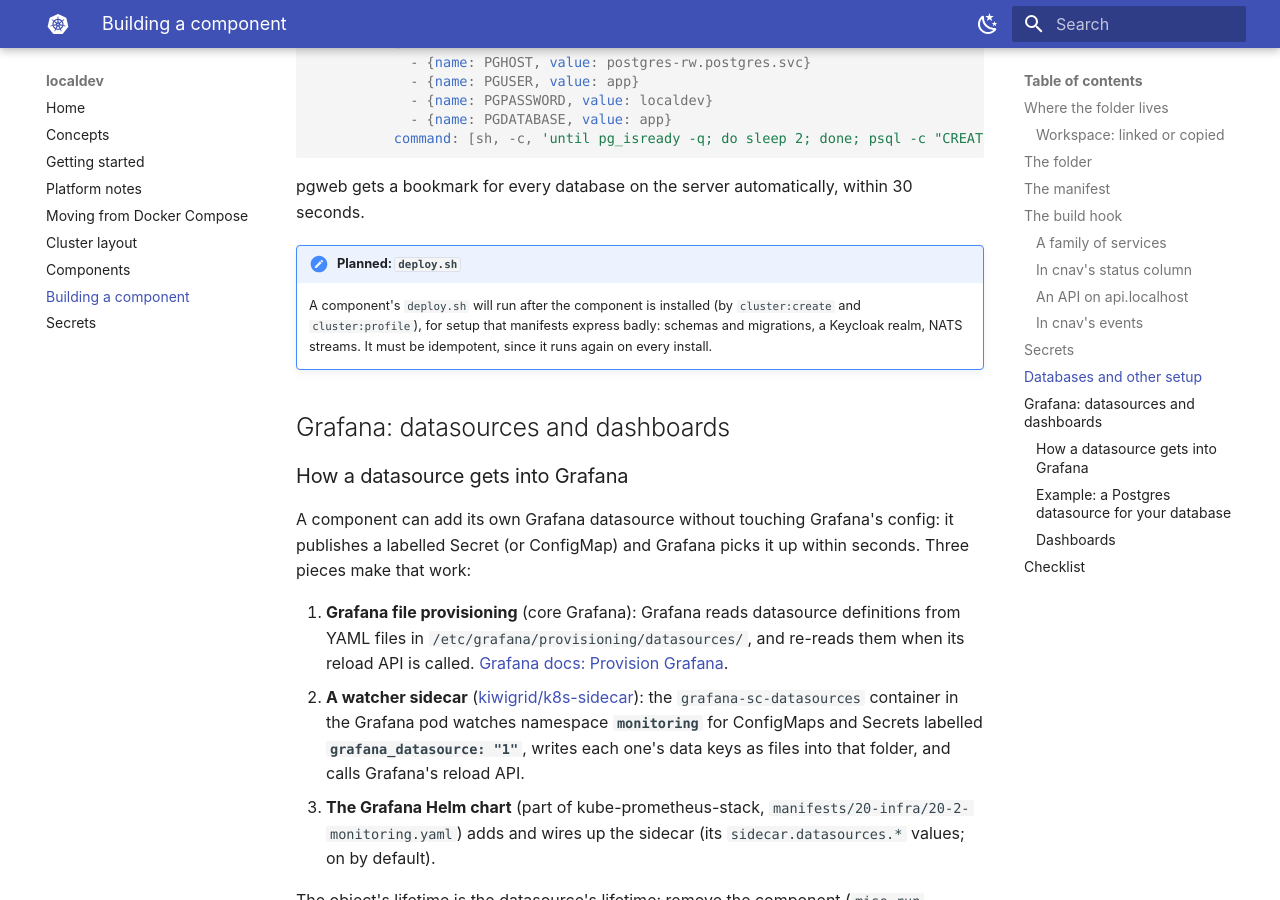
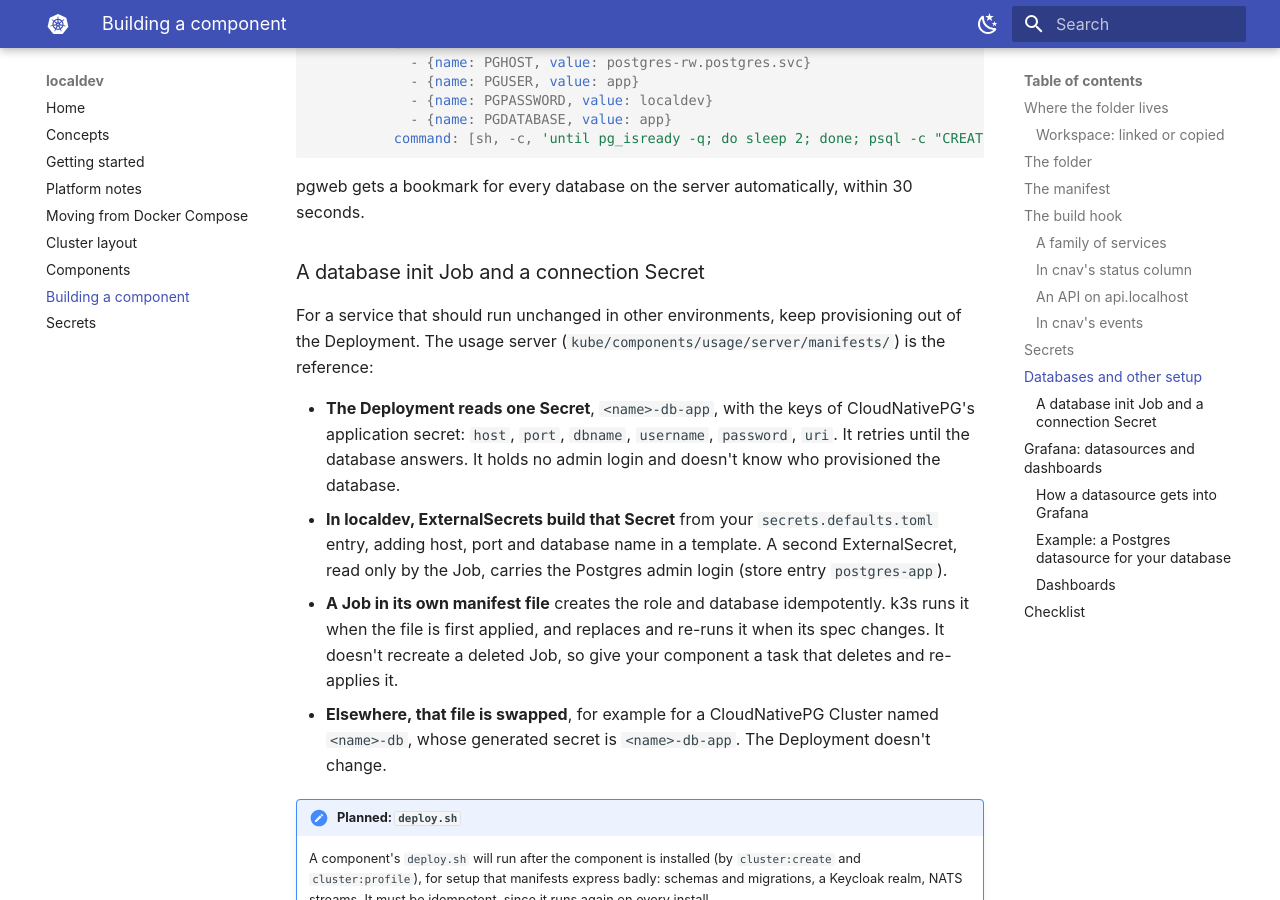
Before and after one commit to bemowski/localdev, an MkDocs documentation site: the page built from kube/localdev/docs/content/building-a-component.md, in a window 1280 px wide and 900 px high, scrolled down 5387 px. Built offline with MkDocs 1.6.1 and Material for MkDocs 9.7.7, drawn with Linux system fonts in a browser that asks for light colours.

Commit message:
init Job

```diff
--- a/kube/localdev/docs/content/building-a-component.md
+++ b/kube/localdev/docs/content/building-a-component.md
@@ -281,6 +281,23 @@
 
 pgweb gets a bookmark for every database on the server automatically, within 30 seconds.
 
+### A database init Job and a connection Secret
+
+For a service that should run unchanged in other environments, keep provisioning out of the
+Deployment. The usage server (`kube/components/usage/server/manifests/`) is the reference:
+
+- **The Deployment reads one Secret**, `<name>-db-app`, with the keys of CloudNativePG's application
+  secret: `host`, `port`, `dbname`, `username`, `password`, `uri`. It retries until the database
+  answers. It holds no admin login and doesn't know who provisioned the database.
+- **In localdev, ExternalSecrets build that Secret** from your `secrets.defaults.toml` entry, adding
+  host, port and database name in a template. A second ExternalSecret, read only by the Job, carries
+  the Postgres admin login (store entry `postgres-app`).
+- **A Job in its own manifest file** creates the role and database idempotently. k3s runs it when the
+  file is first applied, and replaces and re-runs it when its spec changes. It doesn't recreate a
+  deleted Job, so give your component a task that deletes and re-applies it.
+- **Elsewhere, that file is swapped**, for example for a CloudNativePG Cluster named `<name>-db`,
+  whose generated secret is `<name>-db-app`. The Deployment doesn't change.
+
 !!! note "Planned: `deploy.sh`"
     A component's `deploy.sh` will run after the component is installed (by `cluster:create` and
     `cluster:profile`), for setup that manifests express badly: schemas and migrations, a Keycloak
```
Also changed, not shown: kube/components/usage/readme.md, 5 other files.
